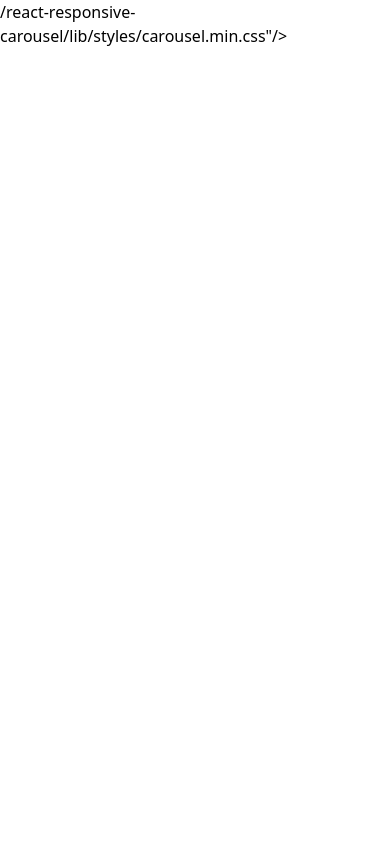
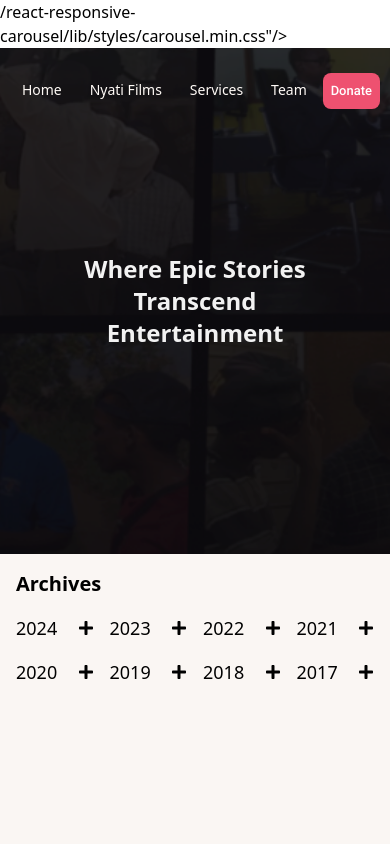
Before and after one commit to charlesaroma/Nyati-Final, a React (Vite) app: page /internetarchive in a window 390 px wide. Shown: the top 844 px of the page. Built offline with nearby package versions, Linux system fonts and the light colour scheme.

Commit message:
Internet Archives

```diff
--- a/src/1-Assets/data/tuko_episodes_metadata.json
+++ b/src/1-Assets/data/tuko_episodes_metadata.json
@@ -128,6 +128,7 @@
       "https://ik.imagekit.io/alero/Nyati_Films/films-metadata/Tuko%20Pamoja(2024)/Episodes-Segments/S3%20-%20Busoga/Backdrops/Screenshot%202024-05-13%20at%2023.34.17.png?updatedAt=1721041143311",
       "https://ik.imagekit.io/alero/Nyati_Films/films-metadata/Tuko%20Pamoja(2024)/Episodes-Segments/S3%20-%20Busoga/Backdrops/Screenshot%202024-05-13%20at%2023.35.18.png?updatedAt=1721041251785"
     ]
+
 =======
   "seasonCounter": "1",
   "episodeCounter": "1",
@@ -223,7 +224,8 @@
       "https://ik.imagekit.io/alero/Nyati_Films/films-metadata/Tuko%20Pamoja(2024)/Episodes-Segments/S4%20-%20Ankole/Backdrops/Screenshot%202024-05-14%20at%2000.35.50.png?updatedAt=1721040680490",
       "https://ik.imagekit.io/alero/Nyati_Films/films-metadata/Tuko%20Pamoja(2024)/Episodes-Segments/S4%20-%20Ankole/Backdrops/Screenshot%202024-05-14%20at%2000.37.48.png?updatedAt=1721041033072"
     ]
-  },
+  }
+},
   {
     "_id": {
       "$oid": "6654944a36470e427423ebf6"
--- /dev/null
+++ b/src/6-Views/10InternetArchive/1InternetArchive.jsx
@@ -0,0 +1,21 @@
+import React from 'react'
+import Footer from '../../2-Components/Footer/Footer';
+import Navigation from '../../2-Components/Navigation/Navigation';
+import InternetArchiveHeroSection from './2InternetArchiveHeroSection';
+import InternetArchivesSection from './3InternetArchivesSection';
+
+const InternetArchive = () => {
+  return (
+    <div className="relative px-0 w-full h-full bg-secondary-900 overflow-x-hidden">
+    <Navigation />
+
+    <div className="flex flex-col w-full h-full gap-0 space-0">
+      <InternetArchiveHeroSection/>
+      <InternetArchivesSection/>
+      </div>
+    <Footer />
+  </div>
+  )
+}
+
+export default InternetArchive
--- /dev/null
+++ b/src/6-Views/10InternetArchive/2InternetArchiveHeroSection.jsx
@@ -0,0 +1,31 @@
+import React from "react";
+import styled from "styled-components";
+
+import Buttons from "../../2-Components/Buttons/Buttons";
+import { Icon } from "@iconify/react";
+import Bg from "../../1-Assets/Background.png";
+
+const InternetArchiveHeroSection = () => {
+  return (
+    <section className="relative flex justify-center items-center h-[60vh] md:h-[70vh]">
+      {/* Background */}
+      <img
+        src={Bg}
+        alt="Background"
+        className="absolute top-0 left-0 object-cover h-full w-full select-none z-0"
+        style={{
+          filter: "brightness(50%)", // Adjust brightness if needed
+        }}
+      />
+      {/* Hero Title */}
+      <div className="relative z-10 flex flex-col text-center items-center space-y-10">
+        <h1 className="text-[#F2F2F2] text-2xl max-w-[300px] md:max-w-full lg:max-w-[460px] lg:text-4xl text-center select-none capitalize font-bold">
+          Where Epic Stories Transcend Entertainment
+        </h1>
+      </div>
+      {/* Archives here */}
+    </section>
+  );
+};
+
+export default InternetArchiveHeroSection;
--- /dev/null
+++ b/src/6-Views/10InternetArchive/3InternetArchivesSection.jsx
@@ -0,0 +1,53 @@
+import React, { useState } from 'react';
+import { FaPlus, FaMinus } from 'react-icons/fa';
+
+const archiveData = [
+  { year: 2024, months: ['January', 'February', 'March'] },
+  { year: 2023, months: ['April', 'May', 'June'] },
+  { year: 2022, months: ['July', 'August', 'September'] },
+  { year: 2021, months: ['October', 'November', 'December'] },
+  { year: 2020, months: ['January', 'February', 'March'] },
+  { year: 2019, months: ['April', 'May', 'June'] },
+  { year: 2018, months: ['July', 'August', 'September'] },
+  { year: 2017, months: ['October', 'November', 'December'] },
+];
+
+const InternetArchivesSection = () => {
+  const [expandedYear, setExpandedYear] = useState(null);
+
+  const handleToggle = (year) => {
+    setExpandedYear(expandedYear === year ? null : year);
+  };
+
+  return (
+    <section className="p-4 h-screen bg-whites-500">
+      <h2 className="text-xl font-bold mb-4">Archives</h2>
+      <div className="grid grid-cols-4 gap-4">
+        {archiveData.map(({ year, months }) => (
+          <div key={year} className={`col-span-${expandedYear === year ? 4 : 1}`}>
+            <div
+              className="flex items-center justify-between cursor-pointer"
+              onClick={() => handleToggle(year)}
+            >
+              <span className="text-lg font-medium">{year}</span>
+              <span className="ml-2">
+                {expandedYear === year ? <FaMinus /> : <FaPlus />}
+              </span>
+            </div>
+            {expandedYear === year && (
+              <ul className="mt-2">
+                {months.map((month, index) => (
+                  <li key={index} className="ml-4 list-disc">
+                    {month}
+                  </li>
+                ))}
+              </ul>
+            )}
+          </div>
+        ))}
+      </div>
+    </section>
+  );
+};
+
+export default InternetArchivesSection;
--- a/src/6-Views/2AboutNyati/AHeroSection.jsx
+++ b/src/6-Views/2AboutNyati/AHeroSection.jsx
@@ -17,7 +17,7 @@ const AHeroSection = ({ scrollFunc }) => {
       <img
         src={Bg[3]}
         alt=""
-        className="flex absolute top-0 object-cover h-full w-full slect-none bg-gradient-to-b from-transparent to-secondary-700"
+        className="flex absolute top-0 object-cover h-full w-full select-none bg-gradient-to-b from-transparent to-secondary-700"
         style={{
           filter: "brightness(50%)", // Adjust brightness if needed
         }}
--- /dev/null
+++ b/src/6-Views/7Films/FEventsSection.jsx
@@ -0,0 +1,65 @@
+import React from "react";
+
+const FEventsSection = () => {
+  const events = [
+    {
+      title: "Busoga Segment Premiere",
+      date: "21st February, 2024",
+      description:
+        "This documentary segment premiered at the Ugandan National Theatre, Kampala. It also screened in Cinemas for one week at Ham Cinemax.",
+    },
+    {
+      title: "Ankole Segment Premiere",
+      date: "10th March, 2024",
+      description:
+        "This documentary segment premiered at the Uganda National Theatre, Kampala. It also screened in Cinemas for one week at Ham Cinemax.",
+    },
+    {
+      title: "Eastern Uganda Segment Premiere",
+      date: "23rd March, 2024",
+      description:
+        "This documentary segment premiered at the Ugandan National Theatre, Kampala. It is also screened in cinemas for one week at Ham Cinemax.",
+    },
+    {
+      title: "Tooro Segment Premiere",
+      date: "8th April, 2024",
+      description:
+        "This documentary Segment premiered at the Ndere Centre Auditorium, Kampala. It also screened in Cinemas for one week at National Theatre and Ham Cinemax.",
+    },
+  ];
+
+  return (
+    <section className="w-full bg-[#141118] py-4 md:py-16 overflow-hidden">
+      {/* Title */}
+      <h2 className="text-3xl md:text-4xl text-center text-white font-bold mb-4">
+        Events
+      </h2>
+
+      {/* Sub Title */}
+      <h3 className="text-xl md:text-2xl text-center text-gray-400 mb-8">
+        Premiere & Screenings
+      </h3>
+
+      {/* Premiere and Screening Events */}
+      <div className="grid grid-cols-1 md:grid-cols-2 gap-8 px-4 md:px-16">
+        {events.map((event, index) => (
+          <div key={index} className="bg-[#1e1a26] p-6 rounded-lg shadow-md">
+            <h4 className="text-xl font-semibold text-white mb-2">
+              {event.title} - {event.date}
+            </h4>
+            <p className="text-gray-300">{event.description}</p>
+          </div>
+        ))}
+      </div>
+
+      {/* Button */}
+      <div className="text-center mt-8">
+        <button className="bg-blue-600 text-white py-2 px-6 rounded-full hover:bg-blue-700 transition duration-300">
+          Load More Events
+        </button>
+      </div>
+    </section>
+  );
+};
+
+export default FEventsSection;
--- a/src/6-Views/7Films/FilmPage.jsx
+++ b/src/6-Views/7Films/FilmPage.jsx
@@ -6,6 +6,7 @@ import Footer from "../../2-Components/Footer/Footer";
 import FilmsWatchList from "./FilmsWatchList";
 import watchJSON from "../../1-Assets/data/watchlist_metadata.json";
 import FilmsGenre from "./FilmsGenre";
+import EventsSection from './FEventsSection'
 
 const FilmPage = () => {
   return (
@@ -31,6 +32,7 @@ const FilmPage = () => {
           </>
         )}
 
+        <EventsSection/>
 
         <FooterWatch />
       </div>
--- a/src/App.jsx
+++ b/src/App.jsx
@@ -11,6 +11,7 @@ import DonatePage from "./6-Views/6Donate/DonatePage.jsx";
 import FilmPage from "./6-Views/7Films/FilmPage.jsx";
 import FilmDetailPage from "./6-Views/8FilmDetail/FilmDetailPage.jsx";
 import Team from "./6-Views/9Team/1Team.jsx";
+import Archive from "./6-Views/10InternetArchive/1InternetArchive.jsx";
 
 function App() {
   return (
@@ -26,6 +27,7 @@ function App() {
           <Route path="/film" element={<FilmPage />} />
           <Route path="/film/:filmid" element={<FilmDetailPage />} />
           <Route path="/team" element={<Team />} />
+          <Route path="/internetarchive" element={<Archive/>}/>
         </Routes>
       </BrowserRouter>
     </StyledEngineProvider>
```
Also changed, not shown: src/1-Assets/Background.png (added).
